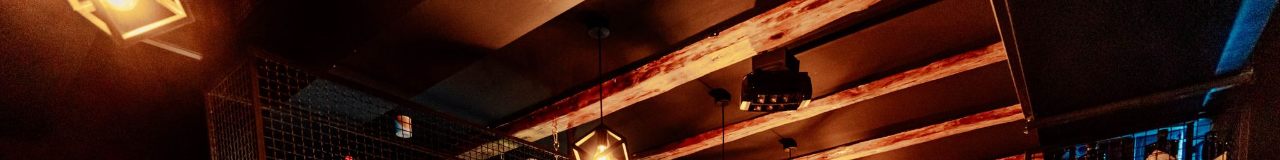
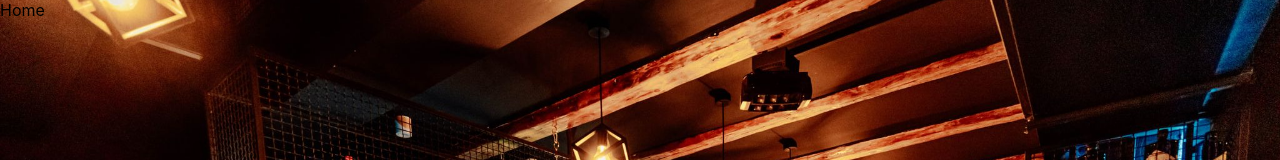
Before and after one commit to marijanaravnjak/fragment_bar, a React (Create React App) app: page / in a window 1280 px wide. Before the commit this address had no page. Shown: the top 160 px of the page. Built offline with nearby package versions, Linux system fonts and the light colour scheme.

Commit message:
feat(#5): Create Home

```diff
--- /dev/null
+++ b/src/App/Router/Home/Home.jsx
@@ -0,0 +1,8 @@
+import React, { memo } from 'react'
+
+const Home = () => {
+    return (
+        <div>Home</div>
+    )
+}
+export default memo(Home)
--- /dev/null
+++ b/src/App/Router/Home/index.js
@@ -0,0 +1 @@
+export {default} from './Home'
--- a/src/App/Router/Router.jsx
+++ b/src/App/Router/Router.jsx
@@ -2,6 +2,8 @@ import React, { Suspense } from 'react'
 import { Routes, Route } from 'react-router-dom'
 import PropTypes from 'prop-types'
 import { Typography } from '@mui/material'
+
+const Home = React.lazy(() => import('./Home'))
 
 const Router = ({ isLoading }) => {
 
@@ -15,7 +17,7 @@ const Router = ({ isLoading }) => {
         <div>
             <Suspense fallback='Loading...'>
                 <Routes>
-                    <Route />
+                <Route key='home' path='/' element={<Home />} />
                 </Routes>
             </Suspense>
         </div>
```
